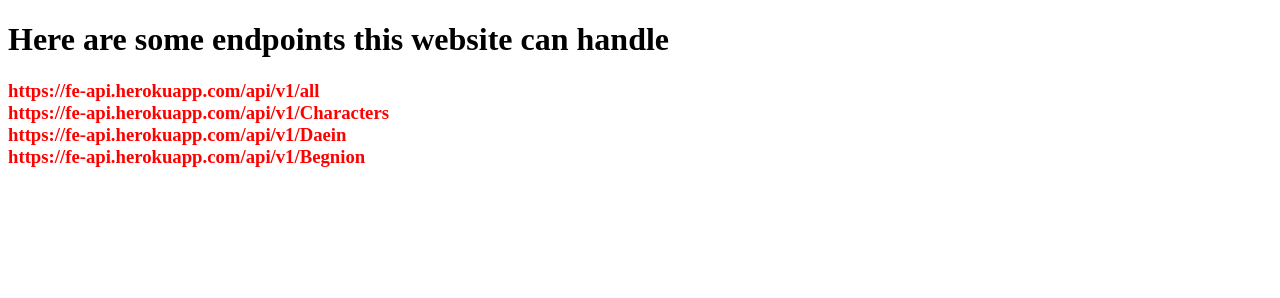
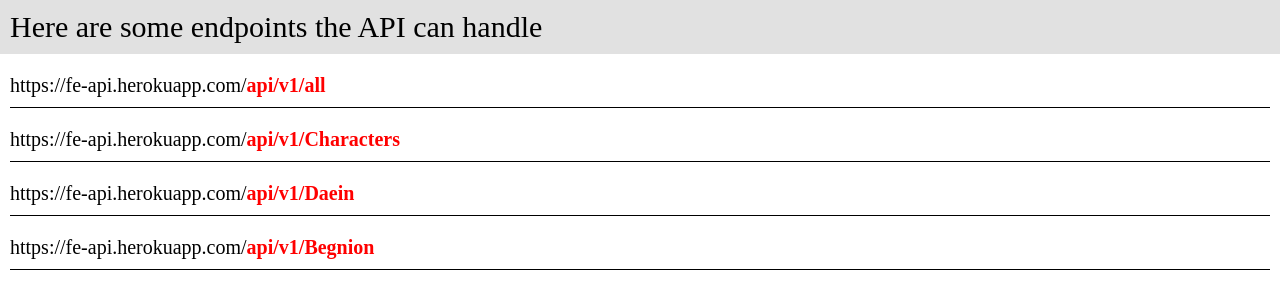
Before and after one commit to shiratap/FE-API, a website: page public/index.html in a window 1280 px wide. Drawn offline with Linux system fonts and the light colour scheme; files that its build step writes are made by us from their sources.

Commit message:
Styling to the home page

```diff
--- a/index.js
+++ b/index.js
@@ -5,10 +5,12 @@
 var path = require('path');
 const PORT = process.env.PORT || 3000;
 
+app.use(express.static('public'));
+
 const api = require('./src/routes.js');
 
 app.get('/', (req, res) => {
-  res.status(200).sendFile(path.join(__dirname + '/public/index.html'));
+  res.redirect('/index.html');
 });
 
 app.use(api);
--- a/public/index.html
+++ b/public/index.html
@@ -4,24 +4,30 @@
     <meta charset="UTF-8" />
     <meta name="viewport" content="width=device-width, initial-scale=1.0" />
     <meta http-equiv="X-UA-Compatible" content="ie=edge" />
-    <link rel="stylesheet" type="text/css" href="~/public/styles.css" ></link>
+    <link rel="stylesheet" type="text/css" href="styles.css" ></link>
     <title>Fire Emblem: Radiant Dawn API</title>
   </head>
   <body>
-    <h1>Here are some endpoints this website can handle</h1>
-    <h3>
+    <p>Here are some endpoints the API can handle</p>
       <div class="endpoint">
-        https://fe-api.herokuapp.com/<strong>api/v1/all</strong>
+        <a href="/api/v1/all">
+          https://fe-api.herokuapp.com/<strong>api/v1/all</strong>
+        </a>
       </div>
       <div class="endpoint">
+          <a href="/api/v1/Characters">
         https://fe-api.herokuapp.com/<strong>api/v1/Characters</strong>
+        </a>
       </div>
       <div class="endpoint">
+          <a href="/api/v1/Daein">
         https://fe-api.herokuapp.com/<strong>api/v1/Daein</strong>
+        </a>
       </div>
       <div class="endpoint">
+          <a href="/api/v1/Begnion">
         https://fe-api.herokuapp.com/<strong>api/v1/Begnion</strong>
+        </a>
       </div>
-    </h3>
   </body>
 </html>
--- a/public/styles.css
+++ b/public/styles.css
@@ -1,3 +1,22 @@
-.endpoint {
+a {
+  text-decoration: none;
+  color: black;
+}
+body {
+  margin: 0;
+}
+strong {
   color: red;
 }
+p {
+  font-size: 30px;
+  margin: 0;
+  padding: 10px 10px 10px 10px;
+  background-color: #dddd;
+}
+.endpoint {
+  font-size: 20px;
+  margin: 20px 10px 10px 10px;
+  padding-bottom: 10px;
+  border-bottom: 1px solid black;
+}
```
